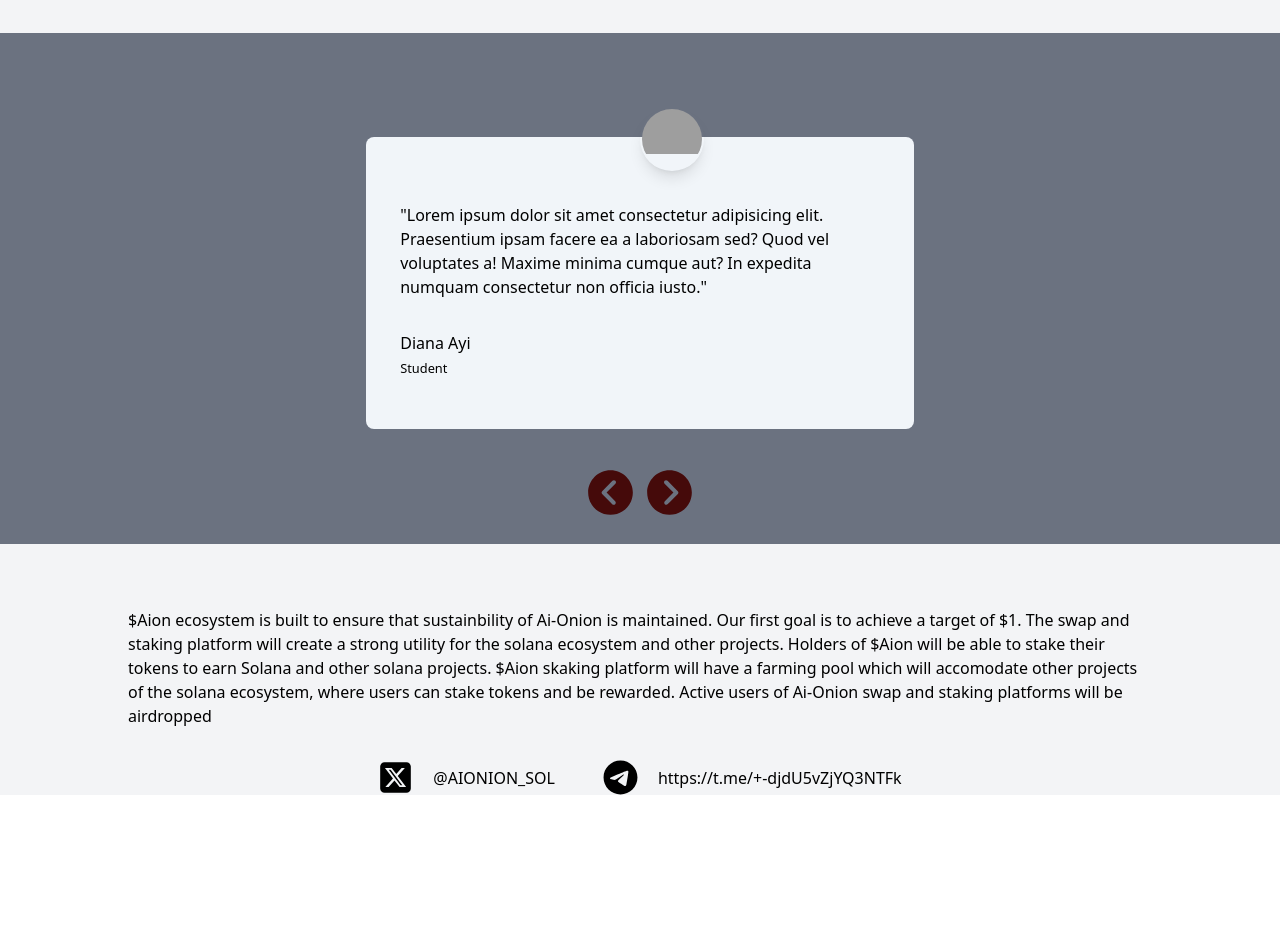
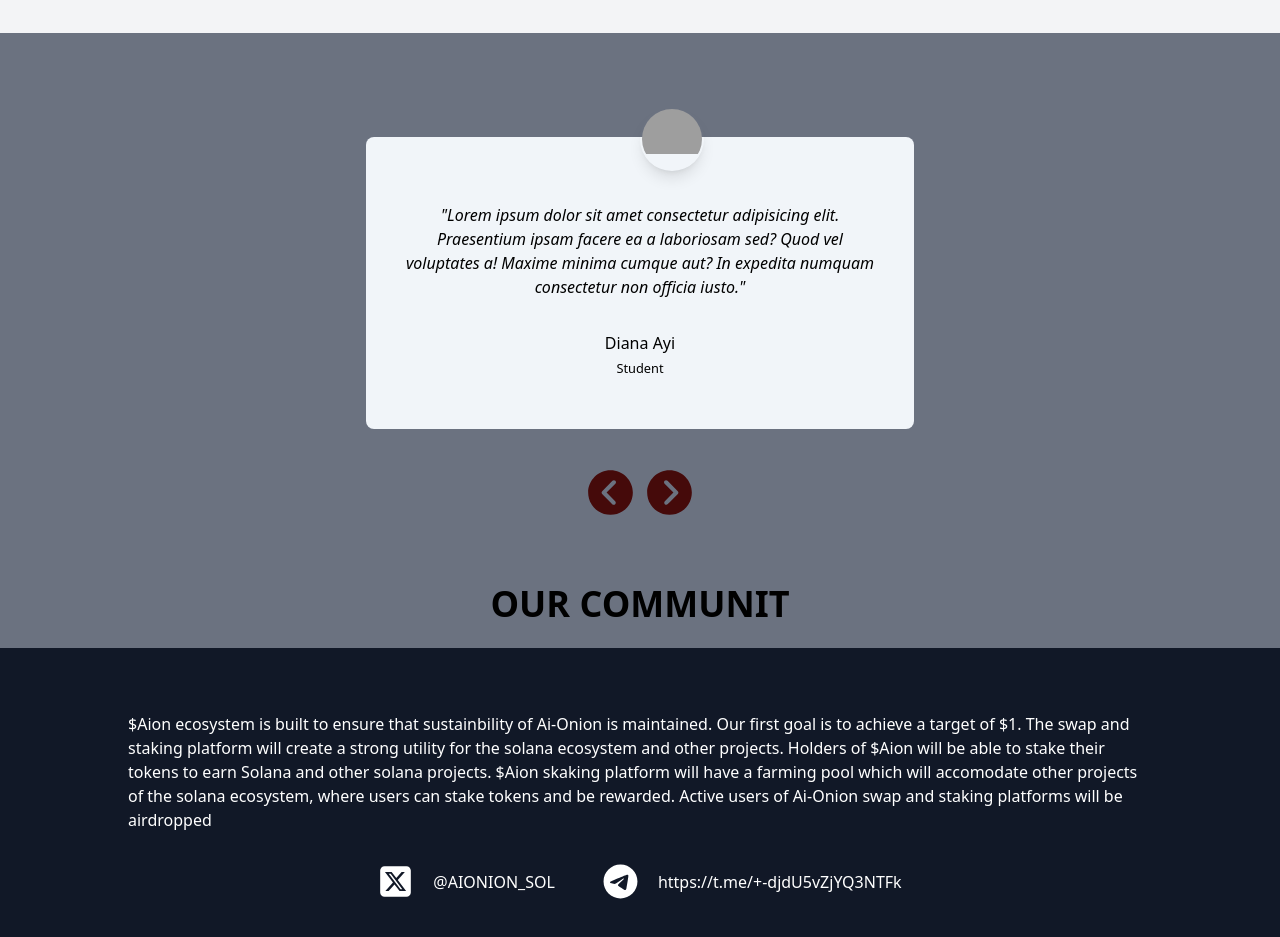
Before and after one commit to Ernie1234/aionion, a React (Vite) app: page / in a window 1280 px wide. Shown: the part 2800-3737 px from the top of the page. Before the commit the page ends 3595 px from the top, so only its background shows below. Built offline with nearby package versions, Linux system fonts and the light colour scheme; grey boxes are pictures that could not be loaded.

Commit message:
desktop view

```diff
--- a/src/components/CardTestimonial.jsx
+++ b/src/components/CardTestimonial.jsx
@@ -2,7 +2,7 @@ import PropTypes from "prop-types";
 
 function Card({ children }) {
   return (
-    <article className="relative w-2/3 text-left mt-20 bg-slate-100 border-2 border-transparent px-8 py-12 rounded-sm md:rounded-md lg:rounded-lg transition-all">
+    <article className="relative w-2/3 text-center mt-20 bg-slate-100 border-2 border-transparent px-8 py-12 rounded-sm md:rounded-md lg:rounded-lg transition-all">
       {children}
     </article>
   );
--- a/src/components/Footer.jsx
+++ b/src/components/Footer.jsx
@@ -2,7 +2,7 @@ import { FaSquareXTwitter, FaTelegram } from "react-icons/fa6";
 
 function Footer() {
   return (
-    <footer className="i will add background color here">
+    <footer className="bg-gray-900 text-white py-8 md:py-12 lg:py-16">
       <div className="w-full md:max-w-screen-md lg:max-w-screen-lg m-auto flex flex-col justify-center items-center">
         <p>
           $Aion ecosystem is built to ensure that sustainbility of Ai-Onion is
--- a/src/components/Testimonial.jsx
+++ b/src/components/Testimonial.jsx
@@ -33,7 +33,7 @@ function Testimonial() {
           <div className="w-16 h-16 border-2 border-transparent absolute rounded-full -top-8 left-1/2 shadow-sm md:shadow-md lg:shadow-lg overflow-hidden transition-all hover:rounded-full hover:border-red-600">
             <img src={avatar} alt={name} />
           </div>
-          <p className="font-extralight mx-0 mt-4 mb-8">{`"${quote}"`}</p>
+          <p className="font-extralight mx-0 mt-4 mb-8 italic">{`"${quote}"`}</p>
           <h5>{name}</h5>
           <small className="mt-3">{job}</small>
         </Card>
@@ -53,6 +53,9 @@ function Testimonial() {
             />
           </button>
         </div>
+        <h5 className="pt-8 md:pt-12 lg:pt-16 font-bold text-4xl">
+          OUR COMMUNIT
+        </h5>
       </div>
     </section>
   );
--- a/src/components/TestimonialSection.jsx
+++ b/src/components/TestimonialSection.jsx
@@ -2,7 +2,7 @@ import Testimonial from "./Testimonial";
 
 function TestimonialSection() {
   return (
-    <div className="w-full my-4 md:my-8 lg:my-16">
+    <div className="w-full mt-4 md:mt-8 lg:mt-16">
       <h2 className="uppercase text-center text-black text-3xl font-bold p-3 md:p-5 mb-1 md:mb-2 lg:mb-3">
         testimonies
       </h2>
```
